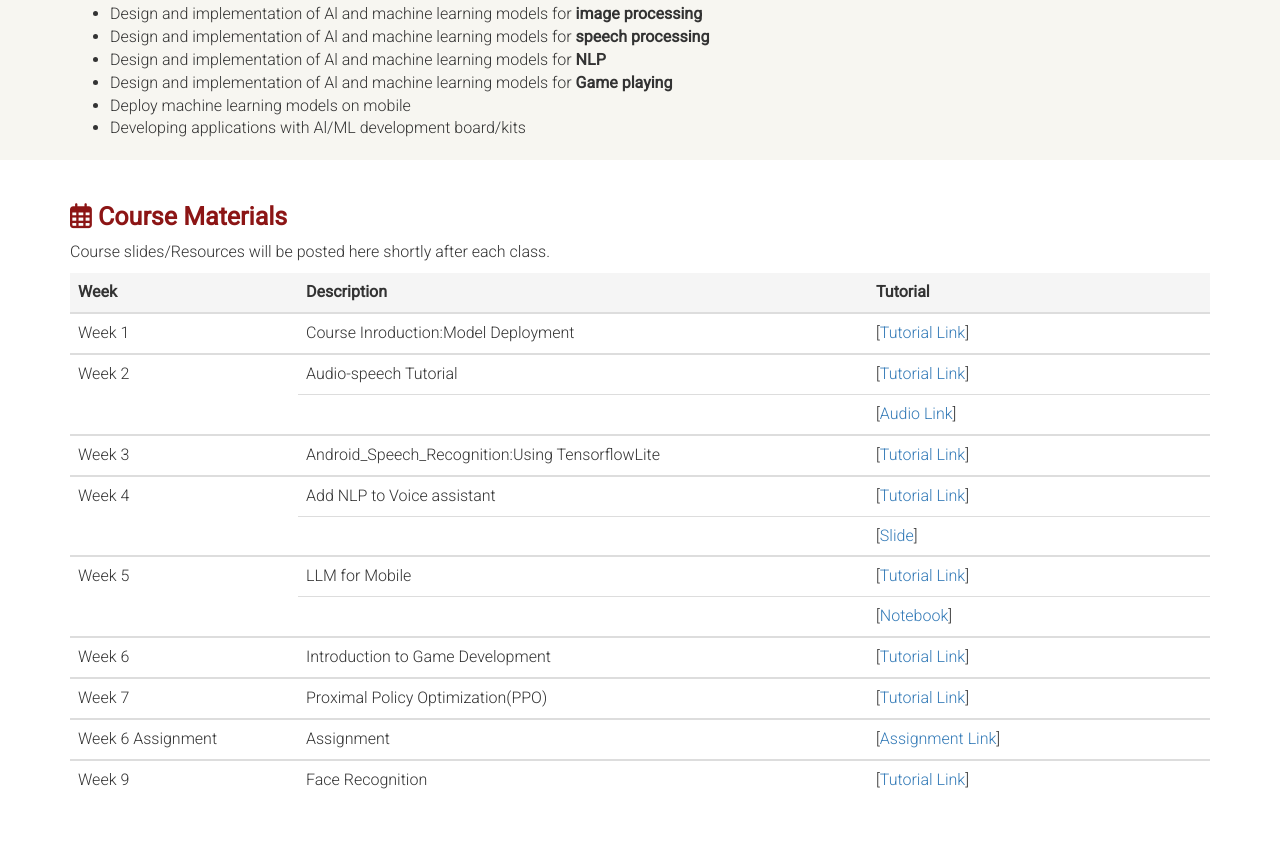
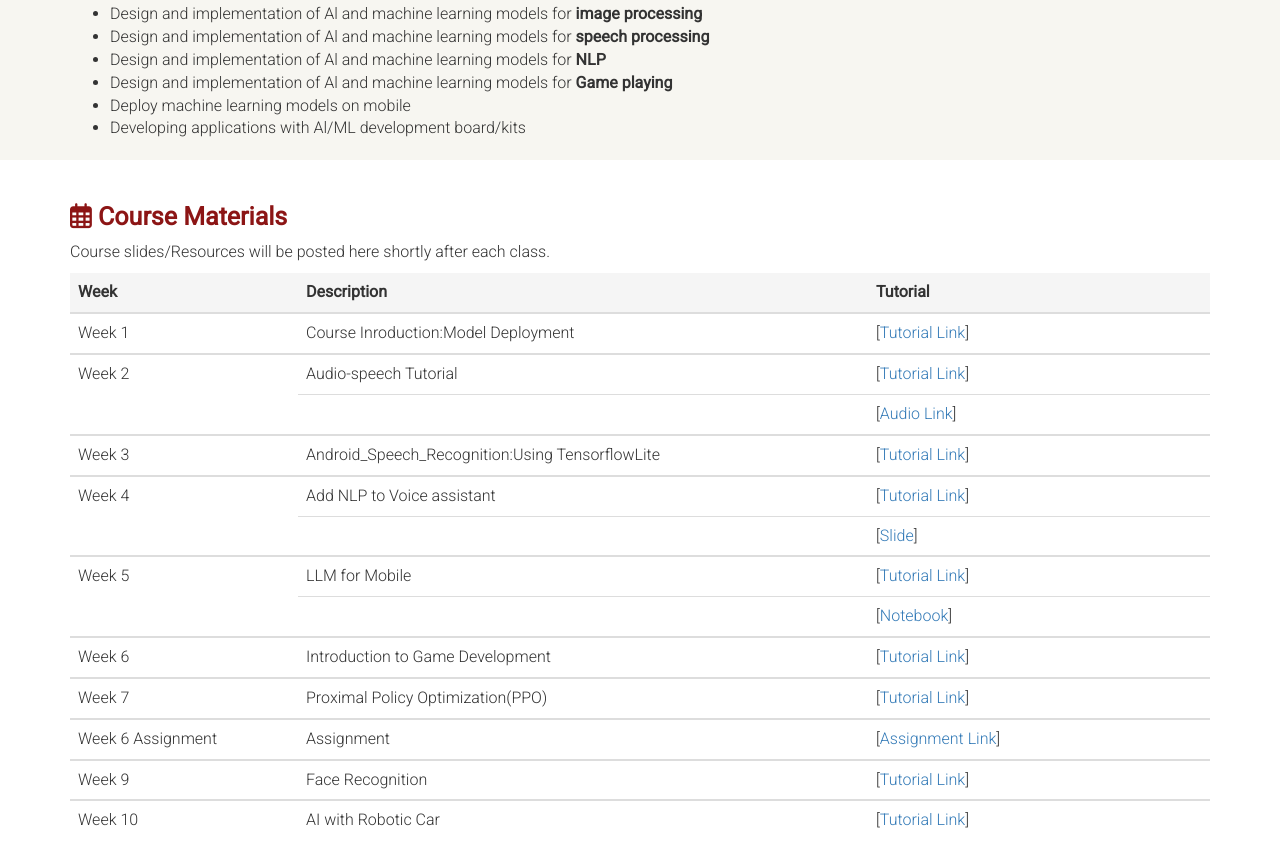
Before and after one commit to sjpcourse/DS510, a plain HTML site: page index.html in a window 1280 px wide. Shown: the part 1290-2156 px from the top of the page. Before the commit the page ends 2129 px from the top, so only its background shows below. Drawn offline with nearby package versions, Linux system fonts and the light colour scheme.

Commit message:
index.html

```diff
--- a/index.html
+++ b/index.html
@@ -234,6 +234,13 @@
           <td> [<a href="https://github.com/sjpcourse/DS510/blob/main/slides/face_recognition.zip" target="_blank">Tutorial Link</a>] </td>
         </tr>
       </tbody>
+      <tbody>
+        <tr>
+          <td rowspan="3">Week 10</td>
+          <td>AI with Robotic Car</td>
+          <td> [<a href="https://github.com/sjpcourse/DS510/blob/main/slides/collision_avoidance.zip" target="_blank">Tutorial Link</a>] </td>
+        </tr>
+      </tbody>
     </table>
   </div>
 
```
